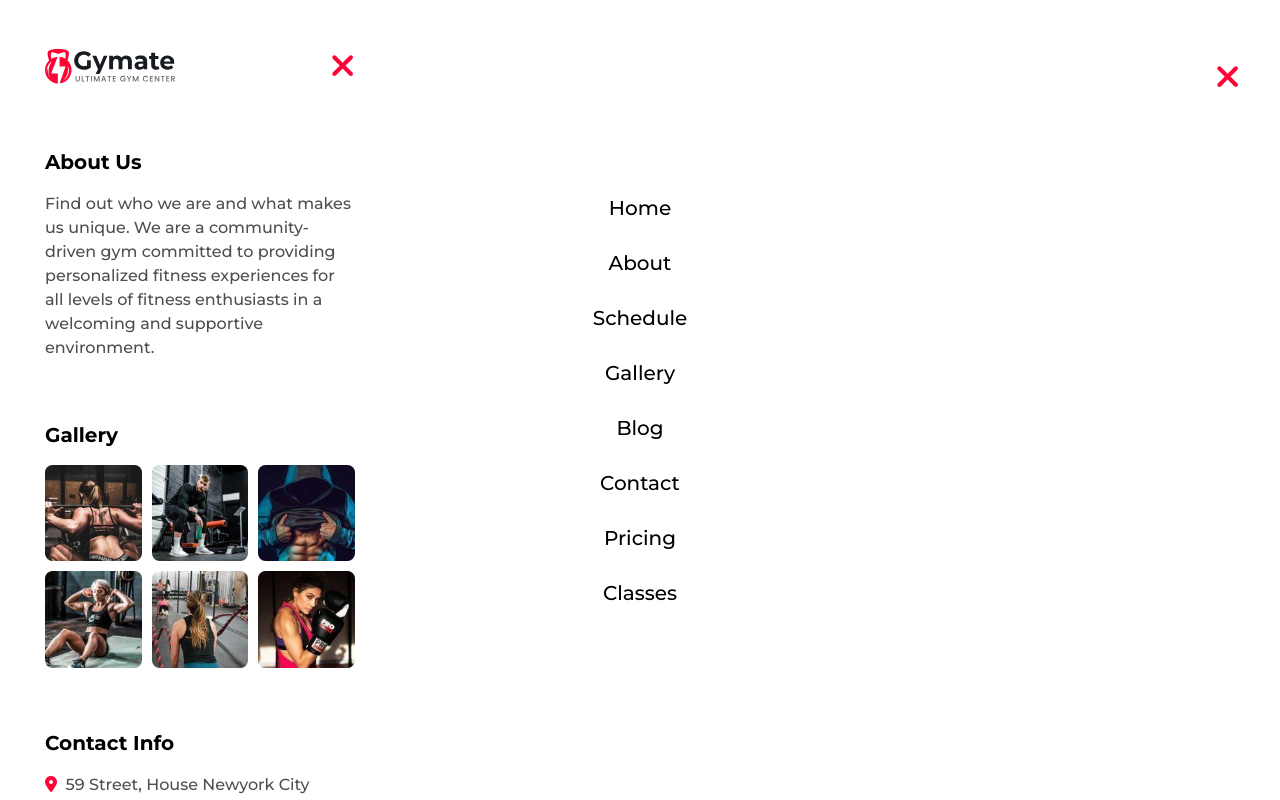
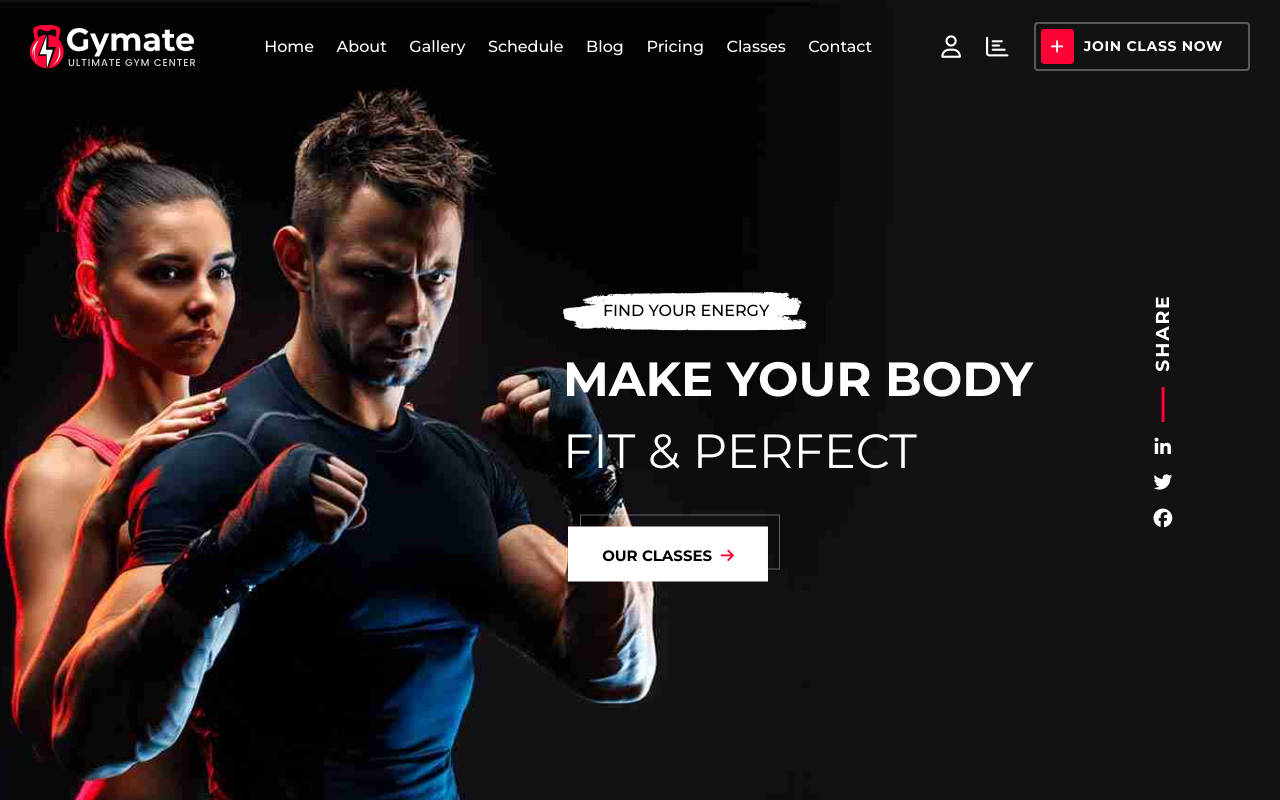
Before and after one commit to jpzambranoleon/gymate, a React (Vite) app: page / in a window 1280 px wide. Shown: the top 800 px of the page. Built offline with nearby package versions, Linux system fonts and the light colour scheme; no server answers.

Commit message:
modified file

```diff
--- a/src/components/Navbar/Navbar.jsx
+++ b/src/components/Navbar/Navbar.jsx
@@ -1,6 +1,6 @@
 import { useState } from "react";
 import Logo from "../../assets/images/logo/logo.svg";
-import NavList from "../Navbar/NavList";
+import NavList from "./NavList";
 import { Link } from "react-router-dom";
 import LogoSide from "../../assets/images/logo/logo-footer.svg";
 import SideImg1 from "../../assets/images/sidebar/1.jpg";
@@ -13,8 +13,8 @@ import SideImg6 from "../../assets/images/sidebar/6.jpg";
 export default function Navbar() {
   const [spin, setSpin] = useState(false);
   const [sticky, setSticky] = useState(false);
-  const [sidebar, setSideBar] = useState(false);
-  const [hamburger, setHamburger] = useState(false);
+  const [isSidebarOpen, setSidebarOpen] = useState(false);
+  const [isHamburgerOpen, setHamburgerOpen] = useState(false);
 
   const joinSpin = () => {
     setSpin(true);
@@ -44,13 +44,13 @@ export default function Navbar() {
   };
 
   // sidebar
-  const sideBar = () => {
-    setSideBar(!sidebar);
+  const toggleSidebar = () => {
+    setSidebarOpen((prev) => !prev);
   };
 
   // hamburger menu
-  const hamburgerMenu = () => {
-    setHamburger(!hamburger);
+  const toggleHamburger = () => {
+    setHamburgerOpen((prev) => !prev);
   };
 
   return (
@@ -76,19 +76,20 @@ export default function Navbar() {
             {/* mobile menu -------------- */}
 
             {/* hamburger menu */}
+            {/*
             <div
               className={`flex top-0 flex-col fixed w-full left-0 h-screen bg-white z-[9999999999] py-[60px] px-[40px] ease-in-out duration-500  ${
-                hamburger ? "left-0" : "-left-[100%]"
+                isHamburgerOpen ? "left-0" : "-left-[100%]"
               }`}
             >
               <i
-                onClick={hamburgerMenu}
+                onClick={toggleHamburger}
                 className="fa-solid fa-xmark text-[#ff0336] text-[3.3rem] cursor-pointer self-end"
               ></i>
 
-              {/* links */}
+              {/* links
               <ul className="text-center flex flex-col gap-10 absolute top-[50%] left-[50%] -translate-x-[50%] -translate-y-[50%]">
-                <li onClick={hamburgerMenu}>
+                <li onClick={toggleHamburger}>
                   <a
                     onClick={() => window.top(0, 0)}
                     className="text-[2rem] font-medium hover:text-[#ff0336] ease-in duration-200"
@@ -97,7 +98,7 @@ export default function Navbar() {
                     Home
                   </a>
                 </li>
-                <li onClick={hamburgerMenu}>
+                <li onClick={toggleHamburger}>
                   <Link
                     onClick={() => window.top(0, 0)}
                     className="text-[2rem] font-medium hover:text-[#ff0336] ease-in duration-200"
@@ -106,7 +107,7 @@ export default function Navbar() {
                     About
                   </Link>
                 </li>
-                <li onClick={hamburgerMenu}>
+                <li onClick={toggleHamburger}>
                   <Link
                     onClick={() => window.top(0, 0)}
                     className="text-[2rem] font-medium hover:text-[#ff0336] ease-in duration-200"
@@ -115,7 +116,7 @@ export default function Navbar() {
                     Schedule
                   </Link>
                 </li>
-                <li onClick={hamburgerMenu}>
+                <li onClick={toggleHamburger}>
                   <Link
                     onClick={() => window.top(0, 0)}
                     className="text-[2rem] font-medium hover:text-[#ff0336] ease-in duration-200"
@@ -124,7 +125,7 @@ export default function Navbar() {
                     Gallery
                   </Link>
                 </li>
-                <li onClick={hamburgerMenu}>
+                <li onClick={toggleHamburger}>
                   <Link
                     onClick={() => window.top(0, 0)}
                     className="text-[2rem] font-medium hover:text-[#ff0336] ease-in duration-200"
@@ -133,7 +134,7 @@ export default function Navbar() {
                     Blog
                   </Link>
                 </li>
-                <li onClick={hamburgerMenu}>
+                <li onClick={toggleHamburger}>
                   <Link
                     onClick={() => window.top(0, 0)}
                     className="text-[2rem] font-medium hover:text-[#ff0336] ease-in duration-200"
@@ -142,7 +143,7 @@ export default function Navbar() {
                     Contact
                   </Link>
                 </li>
-                <li onClick={hamburgerMenu}>
+                <li onClick={toggleHamburger}>
                   <Link
                     onClick={() => window.top(0, 0)}
                     className="text-[2rem] font-medium hover:text-[#ff0336] ease-in duration-200"
@@ -151,7 +152,7 @@ export default function Navbar() {
                     Pricing
                   </Link>
                 </li>
-                <li onClick={hamburgerMenu}>
+                <li onClick={toggleHamburger}>
                   <Link
                     onClick={() => window.top(0, 0)}
                     className="text-[2rem] font-medium hover:text-[#ff0336] ease-in duration-200"
@@ -161,25 +162,25 @@ export default function Navbar() {
                   </Link>
                 </li>
               </ul>
-            </div>
+            </div> */}
 
             {/* sidebar */}
 
-            <div>
+            {/*<div>
               <div
                 className={`flex flex-col fixed w-[40rem] min450:w-full h-[100vh] bg-white top-0 left-0 z-[9999999999] p-[45px] gap-24 overflow-x-hidden ease-in-out duration-[0.5s] ${
-                  sidebar ? "left-0" : "-left-[100%]"
+                  isSidebarOpen ? "left-0" : "-left-[100%]"
                 }`}
               >
-                {/* logo & X */}
+                {/* logo & X
                 <div className="flex justify-between items-center">
                   <img src={LogoSide} alt="logo_img" className="w-[13rem]" />
                   <i
-                    onClick={sideBar}
+                    onClick={toggleSidebar}
                     className="fa-solid fa-xmark text-[#ff0336] text-[3.3rem] cursor-pointer"
                   ></i>
                 </div>
-                {/* about us */}
+                {/* about us *
                 <div className="flex flex-col gap-6">
                   <h3 className="text-[2rem] font-bold">About Us</h3>
                   <p className="text-[1.6rem] font-medium text-[#000000b1]">
@@ -189,7 +190,7 @@ export default function Navbar() {
                     a welcoming and supportive environment.
                   </p>
                 </div>
-                {/* gallery */}
+                {/* gallery
                 <div className="flex flex-col gap-6">
                   <h3 className="text-[2rem] font-bold">Gallery</h3>
                   <div className="grid grid-cols-3 grid-rows-2 gap-4">
@@ -225,7 +226,7 @@ export default function Navbar() {
                     />
                   </div>
                 </div>
-                {/* contact */}
+                {/* contact
                 <div className="flex flex-col gap-6">
                   <h3 className="text-[2rem] font-bold">Contact Info</h3>
                   <p className="text-[1.6rem] font-medium text-[#000000b1] hover:text-[#ff0336] cursor-pointer ease-in duration-200">
@@ -241,7 +242,7 @@ export default function Navbar() {
                     &nbsp; gymate@gymail.com
                   </p>
                 </div>
-                {/* follow us */}
+                {/* follow us
                 <div className="flex flex-col gap-6">
                   <h3 className="text-[2rem] font-bold">Follow Us</h3>
                   <div className="flex gap-5">
@@ -257,11 +258,11 @@ export default function Navbar() {
                   </div>
                 </div>
               </div>
-            </div>
+            </div> /*}
 
             {/* hamburger */}
             <i
-              onClick={hamburgerMenu}
+              onClick={toggleHamburger}
               className="fa-bars fa-solid hidden text-white text-4xl cursor-pointer hover:text-[#FF0336] ease-in duration-200"
             ></i>
             {/* account */}
@@ -270,7 +271,7 @@ export default function Navbar() {
             </Link>
             {/* sidebar */}
             <i
-              onClick={sideBar}
+              onClick={toggleSidebar}
               className="fa-regular fa-chart-bar text-white text-4xl cursor-pointer hover:text-[#FF0336] ease-in duration-200"
             ></i>
           </div>
```
